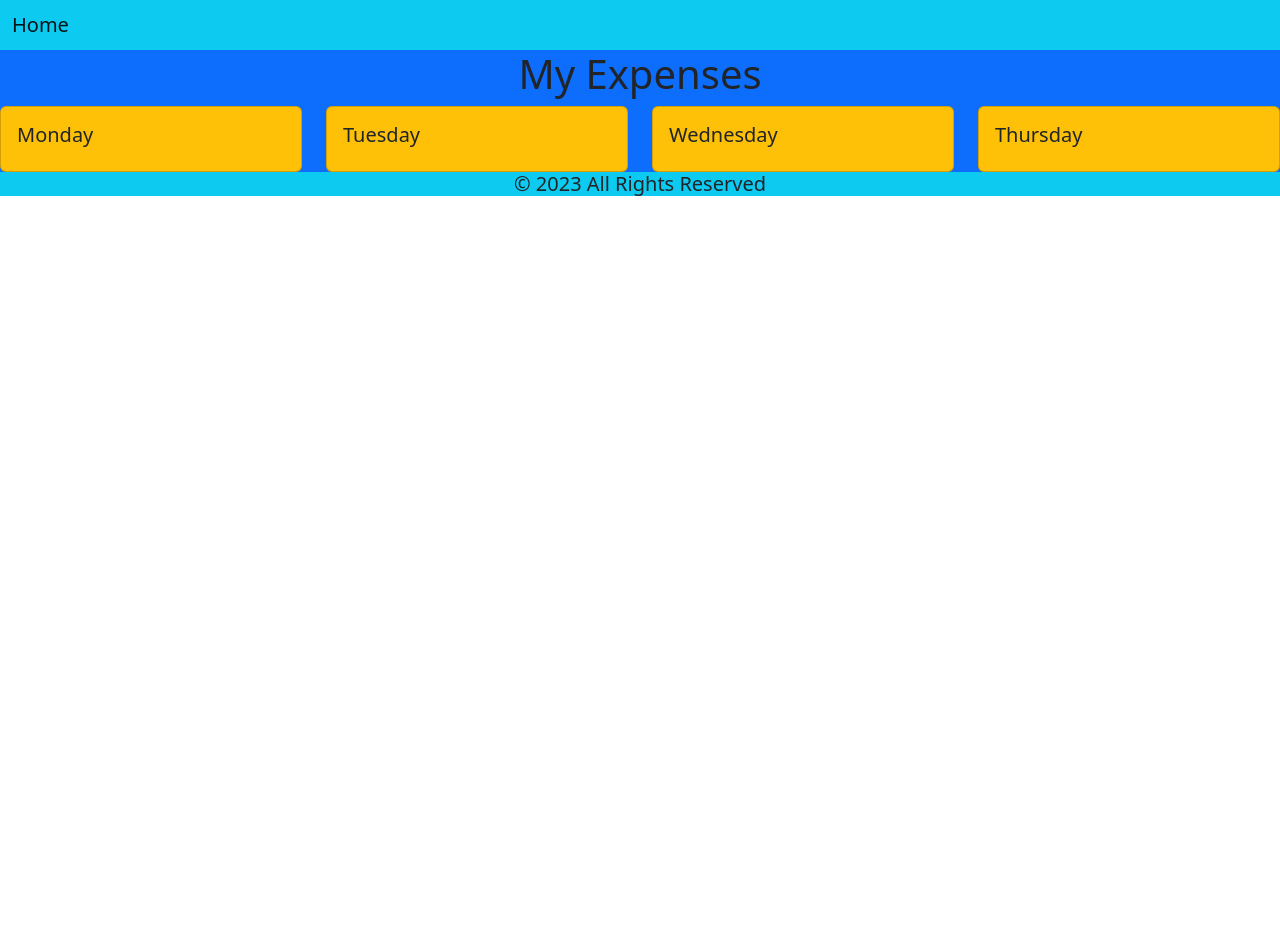
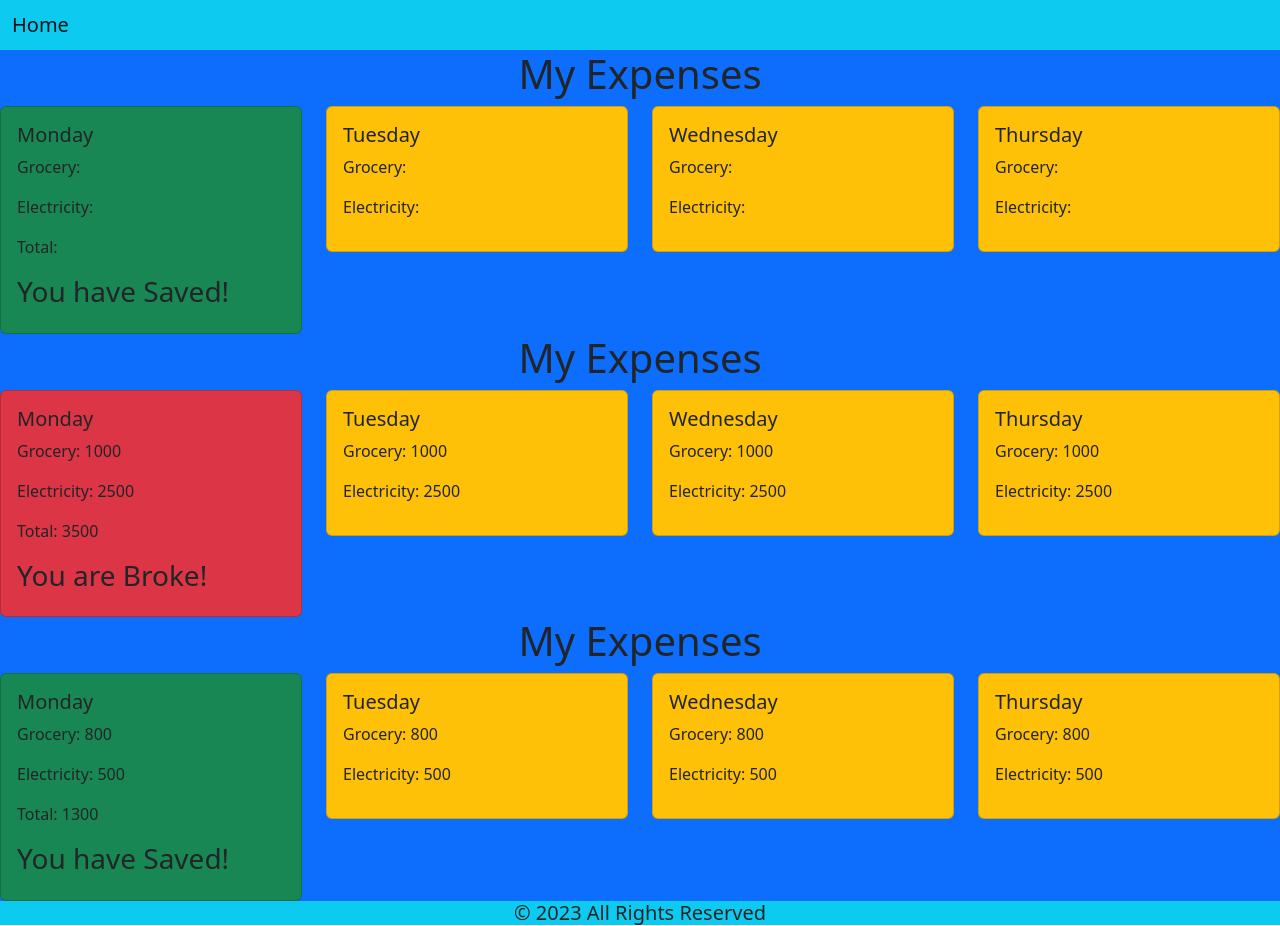
Before and after one commit to elainelynch/wd73_exercise_2g_react_LYNCH, a React (Vite) app: page / in a window 1280 px wide. Before the commit the page ends 800 px from the top, so only its background shows below. Built offline with nearby package versions, Linux system fonts and the light colour scheme.

Commit message:
added props, conditional  and loops to maincontainer

```diff
--- a/src/App.jsx
+++ b/src/App.jsx
@@ -3,10 +3,40 @@ import Footer from './components/Footer.jsx'
 import MainContainer from './components/MainContainer.jsx'
 
 function App() {
+   const expenses = [
+    {
+      id: 1,
+      grocery: '1000',
+      electricity: '2500',
+      total: 3500
+    },
+    {
+      id: 2,
+      grocery: '800',
+      electricity: '500',
+      total: 1300
+    },
+    // {
+    //   id: 3,
+    //   grocery: '500',
+    //   electricity: '2500'
+    // },
+    // {
+    //   id: 4,
+    //   grocery: '2000',
+    //   electricity: '2500'
+    // },
+   ]
+
+   const MyExpensesList = expenses.map(
+    (expense) => <MainContainer key={expense.id} grocery={expense.grocery} electricity={expense.electricity} total={expense.total}/>
+   );
+
   return (
     <>
       <Navbar />
       <MainContainer />
+      { MyExpensesList }
       <Footer />
     </>
   )
--- a/src/components/MainContainer.jsx
+++ b/src/components/MainContainer.jsx
@@ -1,13 +1,28 @@
-function MainContainer () {
+function MainContainer (props) {
+    const { grocery, electricity, total } = props;
+
+    let totalExpenseEvaluation;
+    if (total > 1500) {
+        totalExpenseEvaluation = <h3>You are Broke!</h3>
+    } else {
+        totalExpenseEvaluation = <h3>You have Saved!</h3>
+    }
+
+
     return (
         <>
            <main className="bg-primary">
                <h1 className="text-center">My Expenses</h1>
                <div className="row">
                   <div className="col-sm-3">
-                     <div className="card bg-warning">
+                     <div className={`card ${total > 1500 ? 'bg-danger' : 'bg-success'}`}>
                          <div className="card-body">
                               <h5 className="card-title">Monday</h5>
+                              <p>Grocery: <span>{grocery}</span></p>
+                              <p>Electricity: <span>{electricity}</span></p>
+                              <p>Total: <span>{total}</span></p>
+                              {totalExpenseEvaluation}
+
                          </div>
                      </div>
                  </div>
@@ -15,6 +30,8 @@ function MainContainer () {
                        <div className="card bg-warning">
                             <div className="card-body">
                                <h5 className="card-title">Tuesday</h5>
+                               <p>Grocery: <span>{grocery}</span></p>
+                               <p>Electricity: <span>{electricity}</span></p>
                           </div>
                      </div>
                  </div>
@@ -22,6 +39,8 @@ function MainContainer () {
                       <div className="card bg-warning">
                           <div className="card-body">
                                <h5 className="card-title">Wednesday</h5>
+                               <p>Grocery: <span>{grocery}</span></p>
+                               <p>Electricity: <span>{electricity}</span></p>
                            </div>
                        </div>
                  </div>
@@ -29,6 +48,8 @@ function MainContainer () {
                        <div className="card bg-warning">
                             <div className="card-body">
                                <h5 className="card-title">Thursday</h5>
+                               <p>Grocery: <span>{grocery}</span></p>
+                               <p>Electricity: <span>{electricity}</span></p>
                            </div>
                        </div>
                    </div>
```
